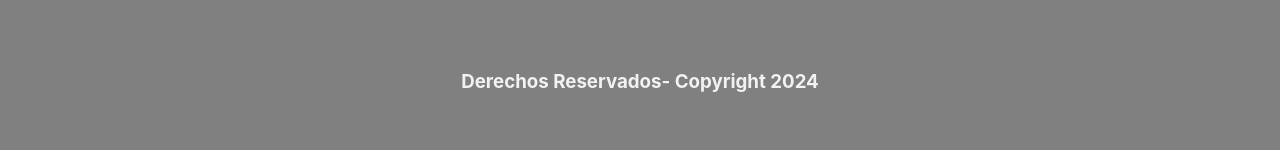
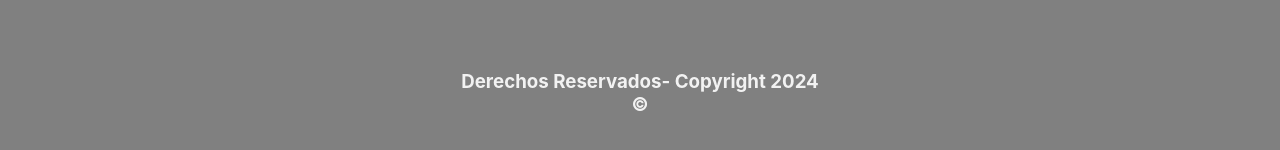
Before and after one commit to jhonhtr/proyecto3, a React (Create React App) app: page /Servicios in a window 1280 px wide. Shown: the part 2031-2181 px from the top of the page. Built offline with nearby package versions, Linux system fonts and the light colour scheme.

Commit message:
Update Servicios.js

```diff
--- a/src/servi/Servicios.js
+++ b/src/servi/Servicios.js
@@ -283,7 +283,8 @@ const Servicios = () => {
                                 {/*<FontAwesomeIcon icon={faEnvelope} /> jhonhtr@gmail.com
                             </a><br/></h3> */}
                         <h3>
-                            Derechos Reservados- Copyright 2024
+                            Derechos Reservados- Copyright 2024<br/>
+                            ©
                         </h3>
                     </div>
                 </div>
```
